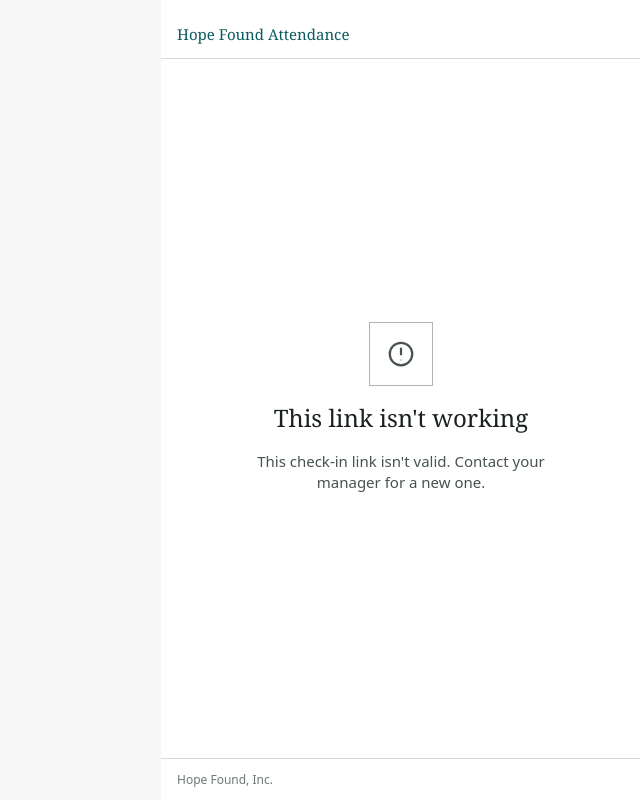
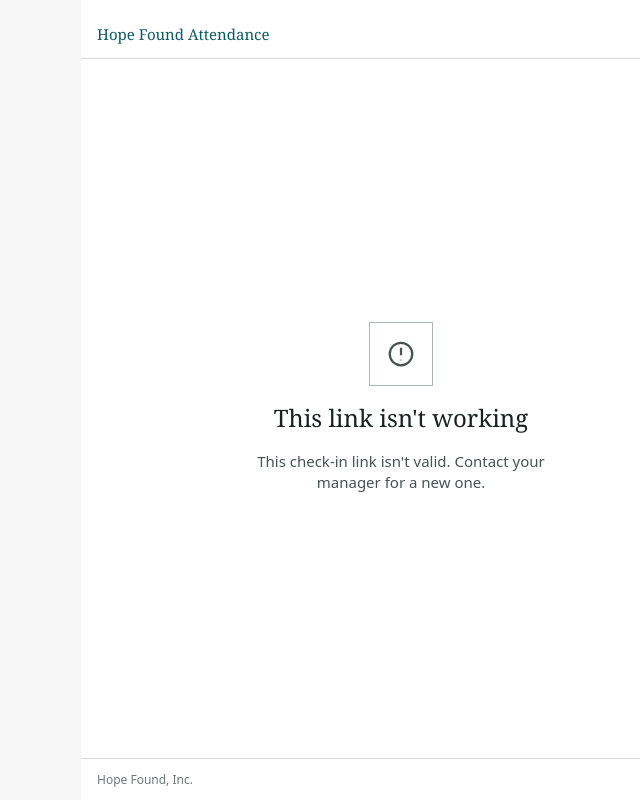
Before and after one commit to hopefoundinc/hope-found-checkin, a plain HTML site: page index.html in a window 1280 px wide. Shown: the whole page, without its empty margins (239-879 px from the left). Drawn offline with Linux system fonts and the light colour scheme.

Commit message:
Add files via upload

```diff
--- a/index.html
+++ b/index.html
@@ -28,8 +28,11 @@
     :focus-visible { outline: 2px solid var(--teal); outline-offset: 2px; }
 
     .phone-wrap { min-height: 100vh; display: flex; justify-content: center; background: var(--bg); }
-    .phone { width: 100%; max-width: 480px; background: var(--surface); min-height: 100vh; display: flex; flex-direction: column; min-width: 0; }
+    .phone { width: 100%; max-width: 640px; background: var(--surface); min-height: 100vh; display: flex; flex-direction: column; min-width: 0; }
     .phone * { min-width: 0; }
+    @media (max-width: 640px) {
+      .phone { max-width: none; }
+    }
   </style>
 </head>
 <body>
```
